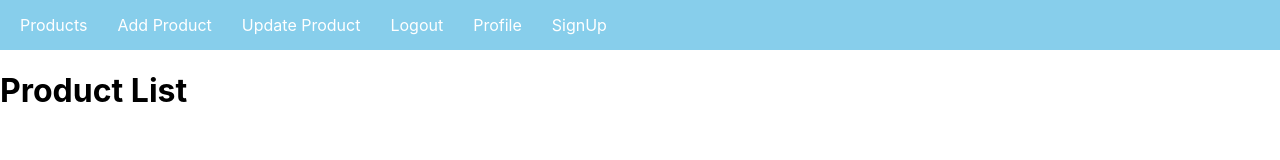
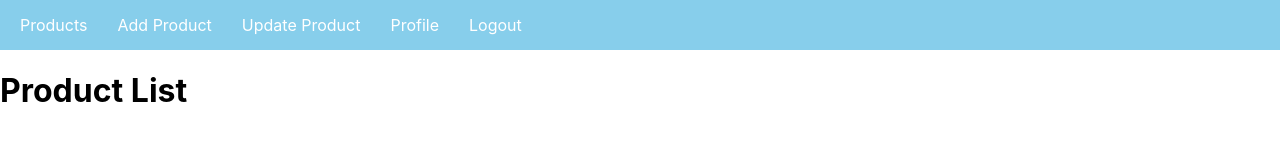
Before and after one commit to amrita-jaiswal/E-Commerce-Frontend, a React (Create React App) app: page / in a window 1280 px wide. Shown: the top 160 px of the page. Built offline with nearby package versions, Linux system fonts and the light colour scheme; sample sign-in values are in the browser's storage.

Commit message:
logout implemented

```diff
--- a/src/App.js
+++ b/src/App.js
@@ -2,19 +2,23 @@ import { BrowserRouter, Route, Routes } from "react-router-dom";
 import "./App.css";
 import Footer from "./components/Footer";
 import Nav from "./components/Nav";
+import PrivateComponent from "./components/PrivateComponent";
 import SignUp from "./components/SignUp";
 
 function App() {
   return (
+
     <div className="App">
       <BrowserRouter>
         <Nav />
         <Routes>
-          <Route path="/" element={<h1>Product List</h1>} />
-          <Route path="/add" element={<h1>Add Product</h1>} />
-          <Route path="/Update" element={<h1>Update Product</h1>} />
-          <Route path="/Logout" element={<h1>Logout</h1>} />
-          <Route path="/Profile" element={<h1>Profile</h1>} />
+          <Route element={<PrivateComponent />}>
+            <Route path="/" element={<h1>Product List</h1>} />
+            <Route path="/add" element={<h1>Add Product</h1>} />
+            <Route path="/Update" element={<h1>Update Product</h1>} />
+            <Route path="/Logout" element={<h1>Logout</h1>} />
+            <Route path="/Profile" element={<h1>Profile</h1>} />
+          </Route>
           <Route path="/Signup" element={<SignUp />} />
         </Routes>
       </BrowserRouter>
--- a/src/components/Nav.js
+++ b/src/components/Nav.js
@@ -1,7 +1,14 @@
 import React from "react";
-import { Link } from "react-router-dom";
+import { Link, useNavigate } from "react-router-dom";
 
 const Nav = () => {
+  const auth = localStorage.getItem("user");
+  const navigate = useNavigate();
+  const logout = () => {
+    localStorage.clear();
+    navigate("/signup");
+  };
+
   return (
     <ul className="nav-ui nav-ul">
       <li>
@@ -14,13 +21,14 @@ const Nav = () => {
         <Link to={"/update"}>Update Product</Link>
       </li>
       <li>
-        <Link to={"/logout"}>Logout</Link>
-      </li>
-      <li>
         <Link to={"/profile"}>Profile</Link>
       </li>
       <li>
-        <Link to={"/signup"}>SignUp</Link>
+        {auth ? (
+          <Link onClick={logout} to={"/signup"}>Logout</Link>
+        ) : (
+          <Link to={"/signup"}>SignUp</Link>
+        )}
       </li>
     </ul>
   );
--- /dev/null
+++ b/src/components/PrivateComponent.js
@@ -0,0 +1,8 @@
+import React from "react";
+import { Outlet, Navigate } from "react-router-dom";
+
+function PrivateComponent() {
+  const auth = localStorage.getItem("user");
+  return auth ? <Outlet /> : <Navigate to="/signup" />;
+}
+export default PrivateComponent;
--- a/src/components/SignUp.js
+++ b/src/components/SignUp.js
@@ -1,10 +1,19 @@
-import React, { useState } from "react";
+import React, { useEffect, useState } from "react";
+import { useNavigate } from "react-router-dom";
 
 function SignUp() {
   const [name, setName] = useState("");
   const [email, setEmail] = useState("");
   const [password, setPassword] = useState("");
+  const navigate = useNavigate();
 
+  useEffect(() => {
+    const auth = localStorage.getItem("user");
+
+    if (auth) {
+      navigate("/");
+    }
+  });
   const onSubmit = async () => {
     let result = await fetch("http://localhost:5000/register", {
       method: "post",
@@ -14,8 +23,7 @@ function SignUp() {
       },
     });
     result = await result.json();
-    console.log(result);
-    localStorage.setItem("user",JSON.stringify(result))
+    localStorage.setItem("user", JSON.stringify(result));
   };
   return (
     <div>
```
